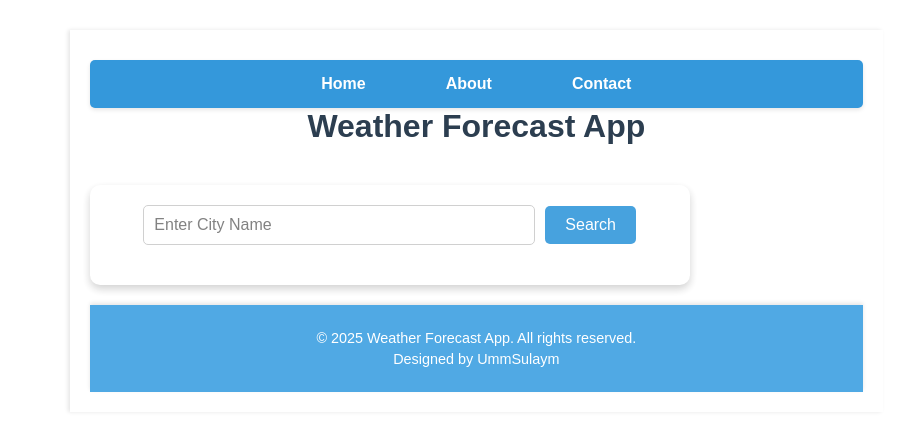
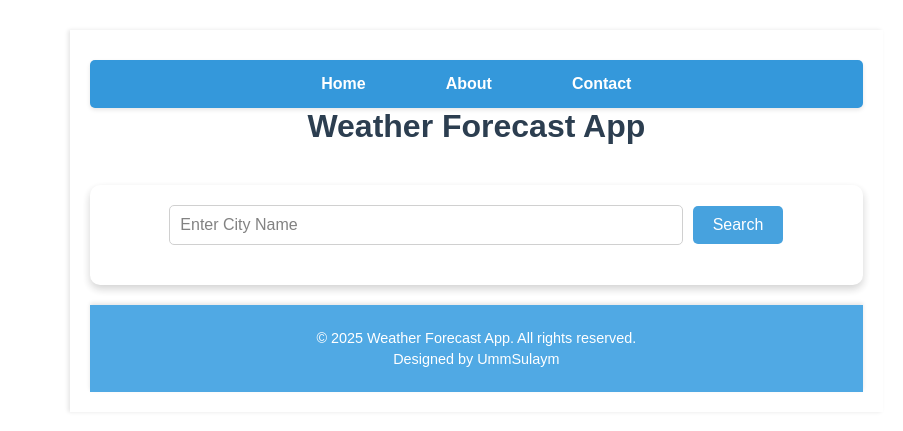
Before and after one commit to ummaabdul23/Weather_Forecast, a website with bundled scripts: page index.html in a window 1280 px wide. Shown: the part 199-630 px from the top of the page, 377-1280 px from the left. Built offline with nearby package versions, Linux system fonts and the light colour scheme.

```diff
--- a/style.css
+++ b/style.css
@@ -105,7 +105,7 @@
 
 #app{
     width: 100%;
-    max-width: 600px;
+    max-width: 1000px;
     background: #ffffff;
     padding: 20px;
     border-radius: 10px;
```
Also changed, not shown: about.html (+2 -2 lines), contact.html (+2 -0 lines).
